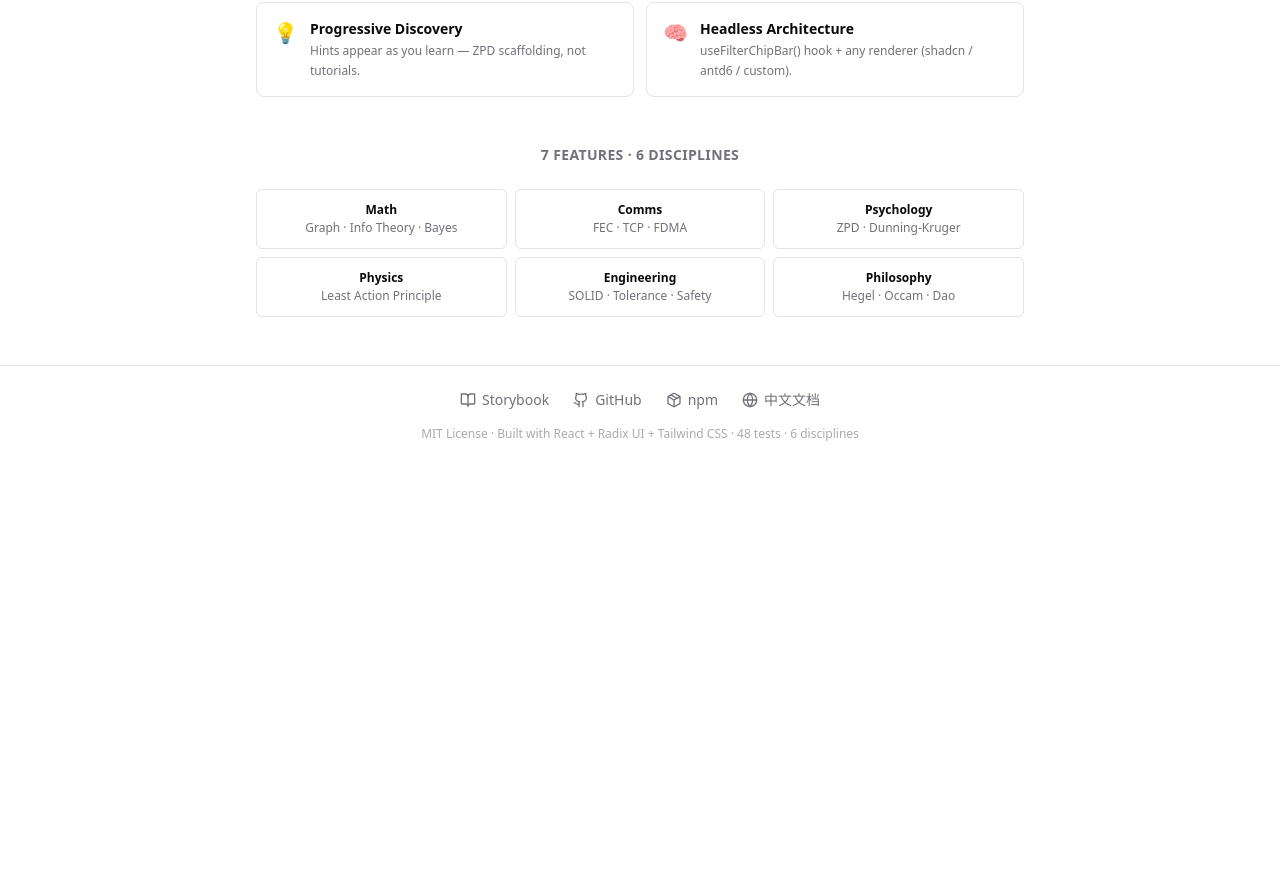
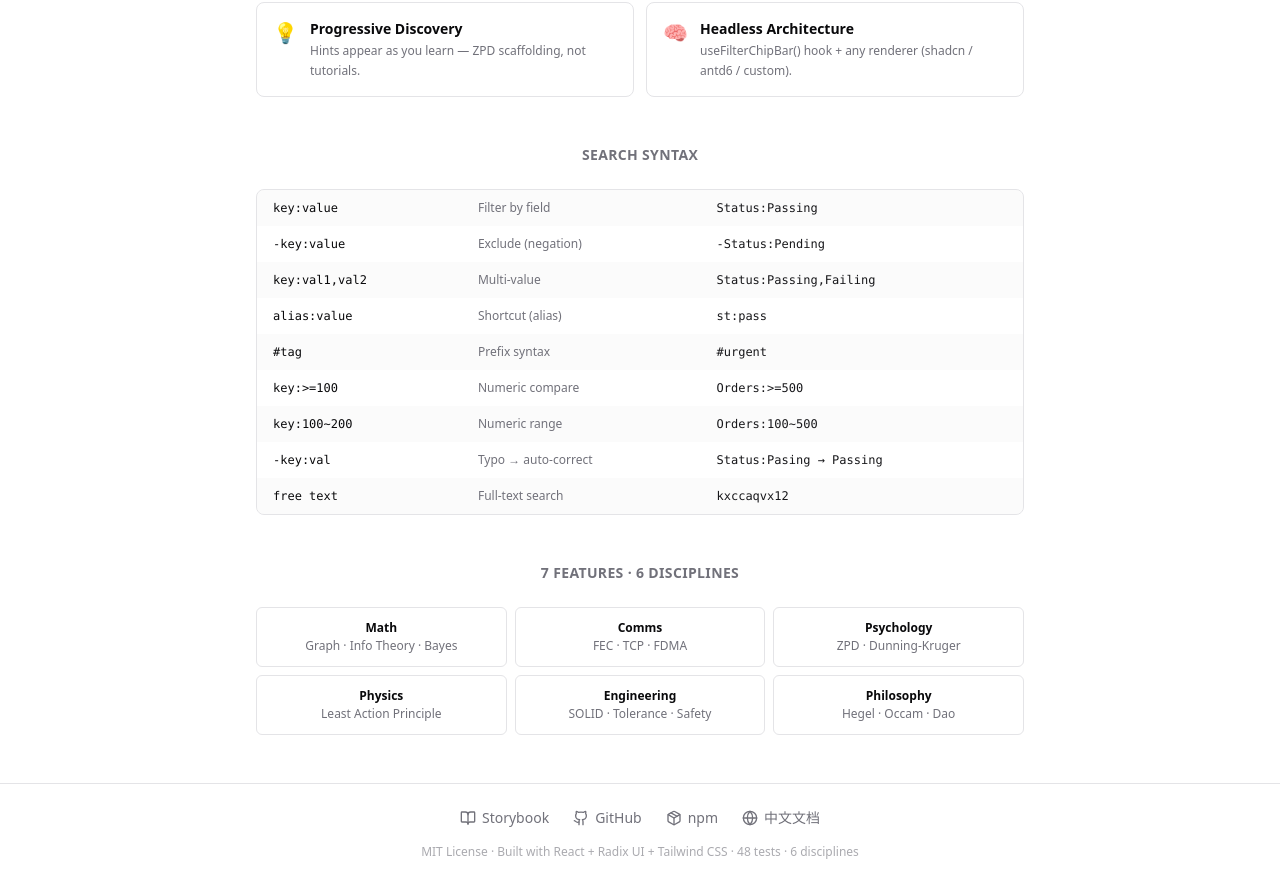
Before and after one commit to 675076143/filter-chip-bar, a React (Vite) app in the folder website/: page / in a window 1280 px wide. Shown: the part 1082-1966 px from the top of the page. Before the commit the page ends 1548 px from the top, so only its background shows below. Built offline with nearby package versions, Linux system fonts and the light colour scheme.

Commit message:
feat: 官网增加 Search Syntax 表格(中英双语)
9 行语法速查表,覆盖全部语法:
- key:value / -negation / multi-value / alias
- prefix #tag / numeric >=~ / FEC typo correction
- free text

斑马纹表格,monospace 字体,双语切换

```diff
--- a/website/src/App.tsx
+++ b/website/src/App.tsx
@@ -17,6 +17,18 @@ const i18n = {
     docsLinks: ['Storybook Docs', 'README (EN)', 'Design Notes'],
     featuresHeading: 'Features',
     disciplinesHeading: '7 Features · 6 Disciplines',
+    syntaxHeading: 'Search Syntax',
+    syntaxExamples: [
+      { syntax: 'key:value', desc: 'Filter by field', example: 'Status:Passing' },
+      { syntax: '-key:value', desc: 'Exclude (negation)', example: '-Status:Pending' },
+      { syntax: 'key:val1,val2', desc: 'Multi-value', example: 'Status:Passing,Failing' },
+      { syntax: 'alias:value', desc: 'Shortcut (alias)', example: 'st:pass' },
+      { syntax: '#tag', desc: 'Prefix syntax', example: '#urgent' },
+      { syntax: 'key:>=100', desc: 'Numeric compare', example: 'Orders:>=500' },
+      { syntax: 'key:100~200', desc: 'Numeric range', example: 'Orders:100~500' },
+      { syntax: '-key:val', desc: 'Typo → auto-correct', example: 'Status:Pasing → Passing' },
+      { syntax: 'free text', desc: 'Full-text search', example: 'kxccaqvx12' },
+    ],
     footer: 'MIT License · Built with React + Radix UI + Tailwind CSS · 48 tests · 6 disciplines',
     features: [
       { title: 'Structured Filtering', desc: 'Type Status:Passing to filter by field. Negation with -Status:Pending.', icon: '🔍' },
@@ -51,6 +63,18 @@ const i18n = {
     docsLinks: ['Storybook 文档', 'README (中文)', '设计笔记'],
     featuresHeading: '特性',
     disciplinesHeading: '7 个特性 · 6 个学科',
+    syntaxHeading: '搜索语法',
+    syntaxExamples: [
+      { syntax: 'key:value', desc: '按字段筛选', example: 'Status:Passing' },
+      { syntax: '-key:value', desc: '排除匹配项', example: '-Status:Pending' },
+      { syntax: 'key:val1,val2', desc: '多值选择', example: 'Status:Passing,Failing' },
+      { syntax: 'alias:value', desc: '别名简写', example: 'st:pass' },
+      { syntax: '#tag', desc: '前缀语法', example: '#urgent' },
+      { syntax: 'key:>=100', desc: '数值比较', example: 'Orders:>=500' },
+      { syntax: 'key:100~200', desc: '数值区间', example: 'Orders:100~500' },
+      { syntax: '笔误', desc: '自动纠错', example: 'Status:Pasing → Passing' },
+      { syntax: '自由文本', desc: '全文搜索', example: 'kxccaqvx12' },
+    ],
     footer: 'MIT 协议 · 基于 React + Radix UI + Tailwind CSS · 48 个测试 · 6 个学科',
     features: [
       { title: '结构化筛选', desc: '输入 Status:Passing 按字段筛选。-Status:Pending 排除匹配。', icon: '🔍' },
@@ -281,6 +305,31 @@ function App() {
 
         <div className="w-full max-w-3xl mt-12">
           <h2 className="text-sm font-semibold text-[hsl(var(--muted-foreground))] uppercase tracking-wide text-center mb-6">
+            {t.syntaxHeading}
+          </h2>
+          <div className="rounded-lg border border-[hsl(var(--border))] overflow-hidden">
+            <table className="w-full text-xs">
+              <tbody>
+                {t.syntaxExamples.map((row, i) => (
+                  <tr key={i} className={i % 2 === 0 ? 'bg-[hsl(var(--muted))]/40' : ''}>
+                    <td className="px-4 py-2.5 font-mono text-[hsl(var(--foreground))] whitespace-nowrap">
+                      {row.syntax}
+                    </td>
+                    <td className="px-4 py-2.5 text-[hsl(var(--muted-foreground))]">
+                      {row.desc}
+                    </td>
+                    <td className="px-4 py-2.5 font-mono text-[hsl(var(--primary))] whitespace-nowrap">
+                      {row.example}
+                    </td>
+                  </tr>
+                ))}
+              </tbody>
+            </table>
+          </div>
+        </div>
+
+        <div className="w-full max-w-3xl mt-12">
+          <h2 className="text-sm font-semibold text-[hsl(var(--muted-foreground))] uppercase tracking-wide text-center mb-6">
             {t.disciplinesHeading}
           </h2>
           <div className="grid grid-cols-2 sm:grid-cols-3 gap-2 text-center text-xs">
```
